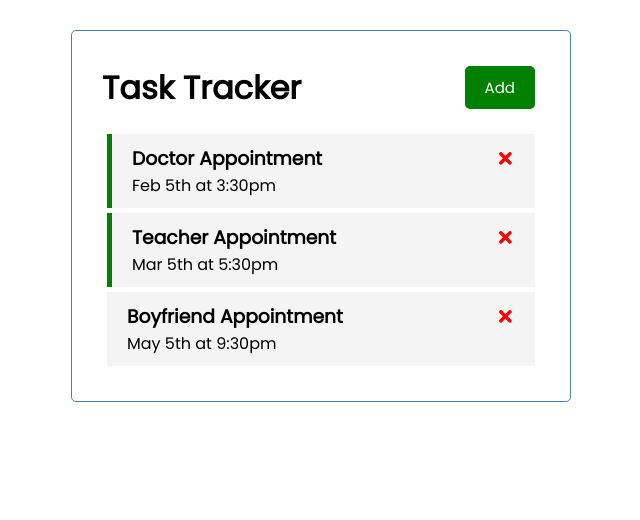
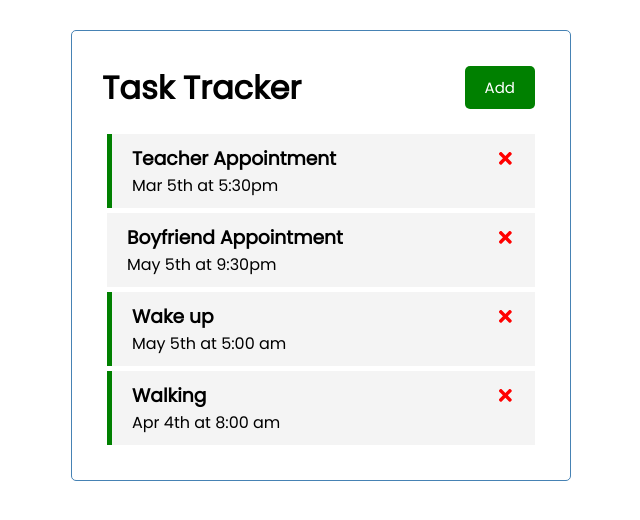
Before and after one commit to TinaYounge/gl1-reminder-app, a React (Create React App) app: page / in a window 1280 px wide. Shown: the top 520 px of the page, without its empty margins (319-959 px from the left). Built offline with nearby package versions, Linux system fonts and the light colour scheme; data requests are answered from the project's data file.

Commit message:
change to JS file

```diff
--- /dev/null
+++ b/db.json
@@ -0,0 +1,28 @@
+{
+  "tasks": [
+    {
+      "id": 2,
+      "text": "Teacher Appointment",
+      "day": "Mar 5th at 5:30pm",
+      "reminder": true
+    },
+    {
+      "id": 3,
+      "text": "Boyfriend Appointment",
+      "day": "May 5th at 9:30pm",
+      "reminder": false
+    },
+    {
+      "text": "Wake up",
+      "day": "May 5th at 5:00 am",
+      "reminder": true,
+      "id": 4
+    },
+    {
+      "text": "Walking",
+      "day": "Apr 4th at 8:00 am",
+      "reminder": true,
+      "id": 5
+    }
+  ]
+}
--- a/package.json
+++ b/package.json
@@ -6,6 +6,7 @@
     "@testing-library/jest-dom": "^5.16.2",
     "@testing-library/react": "^12.1.2",
     "@testing-library/user-event": "^13.5.0",
+    "json-server": "^0.17.0",
     "react": "^17.0.2",
     "react-dom": "^17.0.2",
     "react-icons": "^4.3.1",
@@ -16,7 +17,8 @@
     "start": "react-scripts start",
     "build": "react-scripts build",
     "test": "react-scripts test",
-    "eject": "react-scripts eject"
+    "eject": "react-scripts eject",
+    "server": "json-server --watch db.json --port 5000"
   },
   "eslintConfig": {
     "extends": [
--- a/src/App.js
+++ b/src/App.js
@@ -1,39 +1,51 @@
 import Header from "./Components/Header";
 import Tasks from "./Components/Tasks";
-import { useState } from "react";
+import { useState, useEffect } from "react";
 import AddTask from "./Components/AddTask";
 
 function App() {
-  const [showAddTask, setShowAddTask]=useState(false)
-  const [tasks, setTasks] = useState([
-    {
-      id: 1,
-      text: "Doctor Appointment",
-      day: "Feb 5th at 3:30pm",
-      reminder: true,
-    },
-    {
-      id: 2,
-      text: "Teacher Appointment",
-      day: "Mar 5th at 5:30pm",
-      reminder: true,
-    },
-    {
-      id: 3,
-      text: "Boyfriend Appointment",
-      day: "May 5th at 9:30pm",
-      reminder: false,
-    },
-  ]);
+  const [showAddTask, setShowAddTask] = useState(false);
+  const [tasks, setTasks] = useState([]);
+
+  useEffect(() => {
+    const getTasks = async () => {
+      const tasksFromServer = await fetchTasks();
+      setTasks(tasksFromServer);
+    };
+    getTasks();
+  }, []);
+
+  //Fetch data from js
+  const fetchTasks = async () => {
+    const res = await fetch("http://localhost:5000/tasks");
+    const data = await res.json();
+    return data;
+  };
   //Add task
-  const addTask =(task)=>{
-const id=Math.floor(Math.random()*10000+1)
-const newTask ={id,...task}
-setTasks([...tasks,newTask]) }
+  const addTask = async (task) => {
+    const res = await fetch("http://localhost:5000/tasks",{
+      method:"POST",
+      headers:{
+        "Content-type":"application/json"
+      },
+      body: JSON.stringify(task),
+    });
+const data  = await res.json()
+setTasks([...tasks,data])
+
+  };
   //Delete task
-  const deleteTask = (id) => {
+  const deleteTask = async (id) => {
+    await fetch(`http://localhost:5000/tasks/${id}`, { method: "DELETE" });
     setTasks(tasks.filter((task) => task.id !== id));
   };
+  //Fetch Task
+  const fetchTask = async (id) => {
+    const res = await fetch(`http://localhost:5000/tasks${id}`);
+    const data = await res.json();
+    return data;
+  };
+
   //Toggle Reminder
   const toggleReminder = (id) => {
 
@@ -46,15 +58,16 @@
 
   return (
     <div className="container">
-      <Header onAdd ={()=>setShowAddTask(!showAddTask)} showAdd={showAddTask}/>
-{    showAddTask &&  <AddTask onAdd={addTask}/>
-}
+      <Header
+        onAdd={() => setShowAddTask(!showAddTask)}
+        showAdd={showAddTask}
+      />
+      {showAddTask && <AddTask onAdd={addTask} />}
       {tasks.length > 0 ? (
         <Tasks tasks={tasks} onDelete={deleteTask} onToggle={toggleReminder} />
       ) : (
         "No task to show"
       )}
-
     </div>
   );
 }
```
Also changed, not shown: 1 other file (tests, documents, lock files or other folders).
